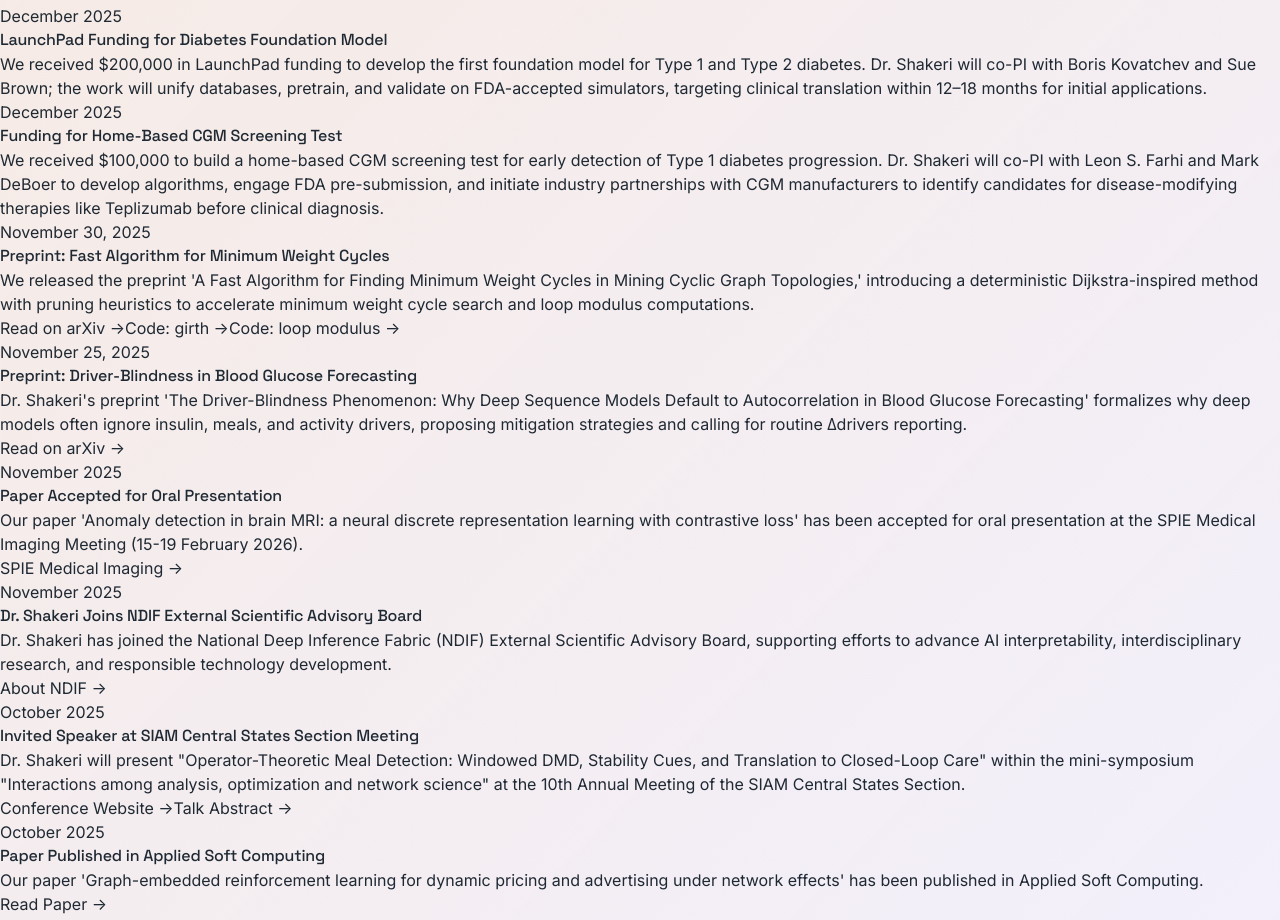
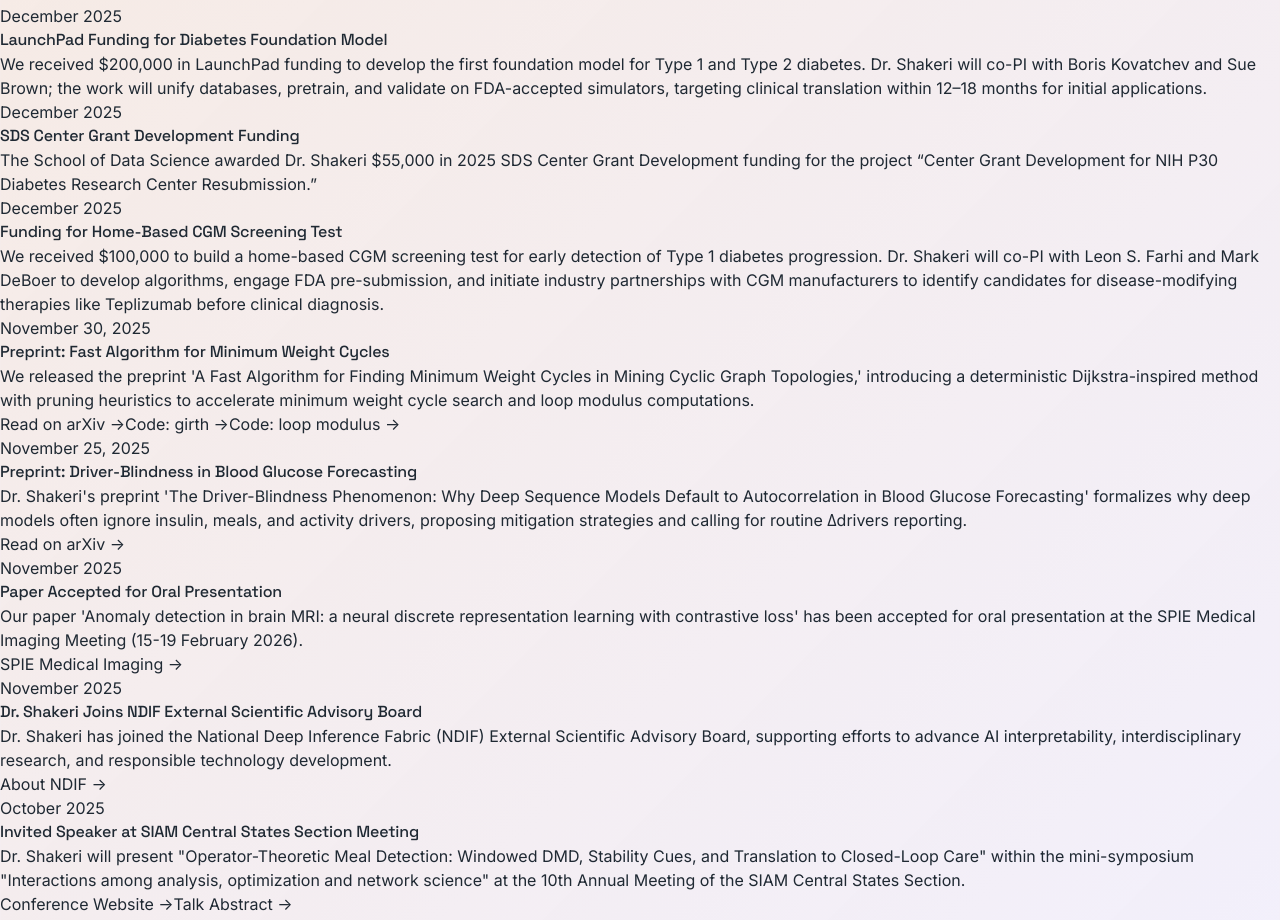
Before and after one commit to Shakeri-Lab/shakeri-lab.github.io, a Next.js app: page / in a window 1280 px wide. Shown: the part 1523-2443 px from the top of the page. Built offline with nearby package versions, Linux system fonts and the light colour scheme.

Commit message:
Add SDS Center Grant Development news for Dec 2025

```diff
--- a/src/data/news.ts
+++ b/src/data/news.ts
@@ -5,6 +5,11 @@ export const news: NewsItem[] = [
     date: "December 2025",
     title: "LaunchPad Funding for Diabetes Foundation Model",
     content: "We received $200,000 in LaunchPad funding to develop the first foundation model for Type 1 and Type 2 diabetes. Dr. Shakeri will co-PI with Boris Kovatchev and Sue Brown; the work will unify databases, pretrain, and validate on FDA-accepted simulators, targeting clinical translation within 12–18 months for initial applications."
+  },
+  {
+    date: "December 2025",
+    title: "SDS Center Grant Development Funding",
+    content: "The School of Data Science awarded Dr. Shakeri $55,000 in 2025 SDS Center Grant Development funding for the project “Center Grant Development for NIH P30 Diabetes Research Center Resubmission.”"
   },
   {
     date: "December 2025",
```
